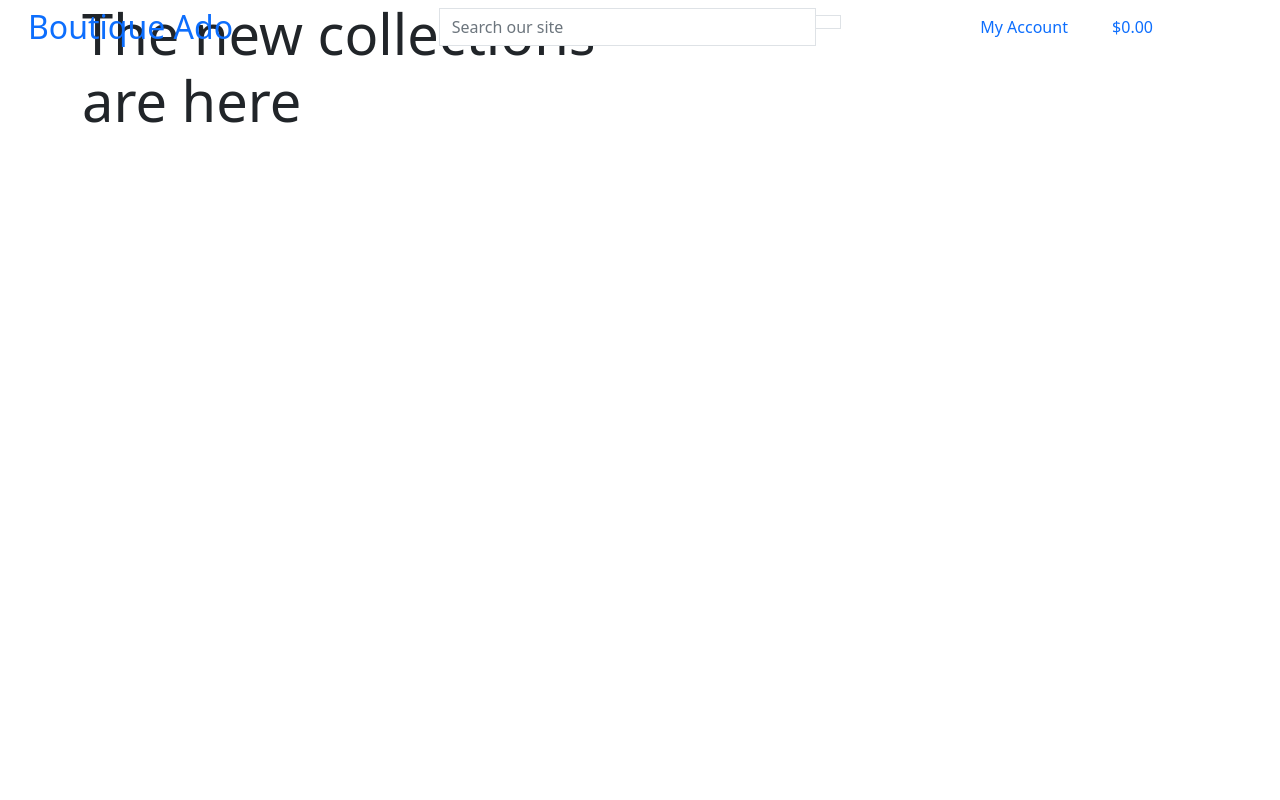
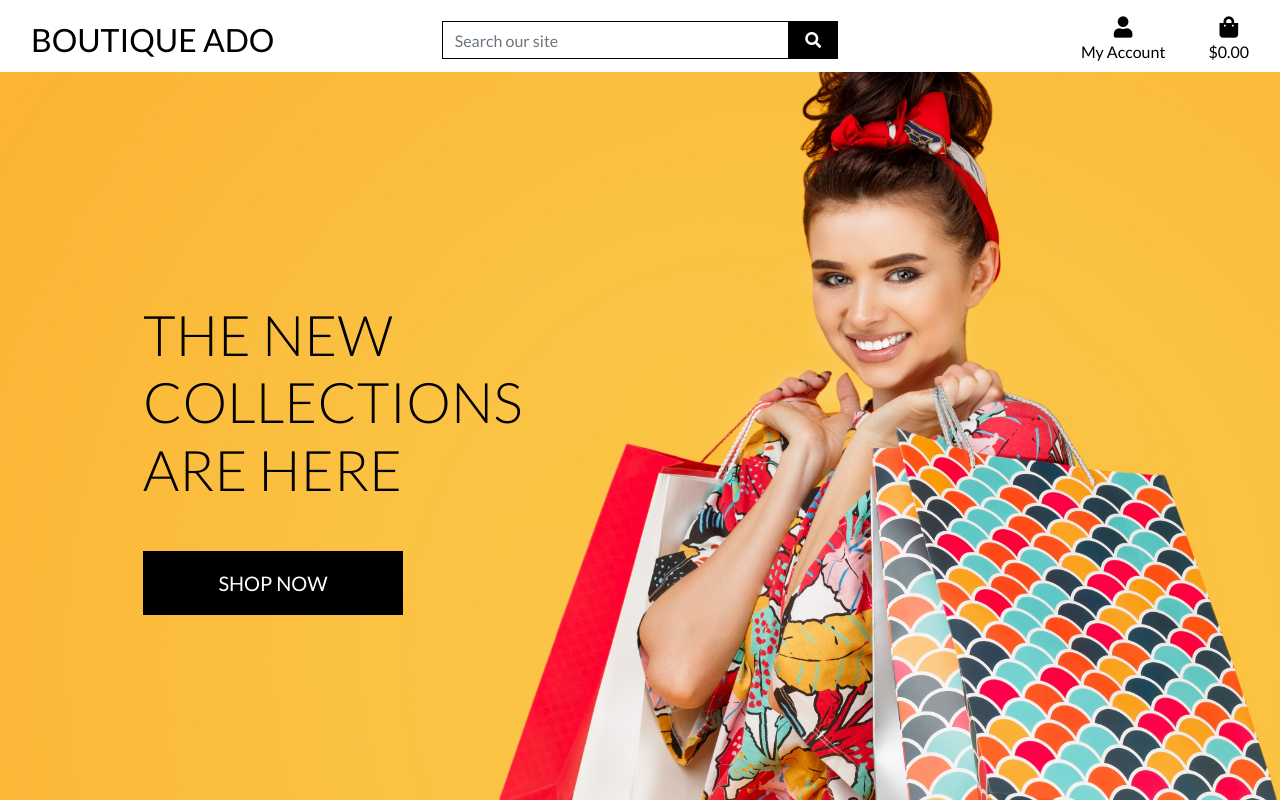
Before and after one commit to Telesia/boutique_ado_pycharm, a Django app: page / in a window 1280 px wide. Run offline with Django 3.2, Linux system fonts and the light colour scheme; some libraries are stand-ins or nearby versions.

Commit message:
Add home page header and css

```diff
--- a/djangoProject1/urls.py
+++ b/djangoProject1/urls.py
@@ -15,9 +15,11 @@ Including another URLconf
 """
 from django.contrib import admin
 from django.urls import path, include
+from django.conf import settings
+from django.conf.urls.static import static
 
 urlpatterns = [
     path('admin/', admin.site.urls),
     path('accounts/', include('allauth.urls')),
     path('', include('home.urls')),
-]
+] + static(settings.MEDIA_URL, document_root=settings.MEDIA_ROOT)
--- a/home/templates/home/index.html
+++ b/home/templates/home/index.html
@@ -16,7 +16,7 @@
                 <h1 class="display-4 logo-font text-black">The new collections are here</h1>
                 <div class="my-5">
                     <h4>
-                        <a href="" class="shop-now-button btn btn-lg rounded-0 text-uppercase py-3 "></a>
+                        <a href="" class="shop-now-button btn btn-lg rounded-0 text-uppercase py-3 ">Shop Now</a>
                     </h4>
                 </div>
             </div>
--- /dev/null
+++ b/static/css/base.css
@@ -0,0 +1,88 @@
+@import url('https://fonts.googleapis.com/css2?family=Lato:ital,wght@0,100;0,300;0,400;0,700;0,900;1,100;1,300;1,400;1,700;1,900&display=swap');
+
+html {
+    height: 100%;
+/* means the h100 classes will work*/
+}
+
+body {
+    /* add background image to body*/
+    background: url('/media/homepage_background_cropped.jpeg') no-repeat center center fixed;
+    background-size: cover;
+    /* this below height: is a calulation for the view height minus the px that the top header will be*/
+    height: calc(100vh - 164px);
+    /* color is for font color*/
+    color: #555;
+    font-family: 'Lato';
+}
+
+/* from Bulma - will keep font awesome icons consistent size & centered */
+.icon {
+    align-items: center;
+    display: inline-flex;
+    justify-content: center;
+    height: 1.5rem;
+    width: 1.5rem;
+}
+
+.logo-font {
+    text-transform: uppercase;
+}
+
+/* makes sure logo takes up only as much space as the text requires and no more*/
+.main-logo-link {
+    width: fit-content;
+}
+
+.shop-now-button {
+    background: black;
+    color: white;
+    min-width: 260px;
+}
+
+.btn-black {
+    background: black;
+    color: white;
+}
+
+.shop-now-button:hover,
+.shop-now-button:active,
+.shop-now-button:focus,
+.btn-black:hover,
+.btn-black:active,
+.btn-black:focus {
+    background: #222;
+    color: white;
+}
+
+.text-black {
+    color: #000 !important;
+}
+
+.border-black {
+    border: 1px solid black !important;
+}
+
+/* -------------------------------- Media Queries */
+
+/* Slightly larger container on xl screens */
+@media (min-width: 1200px) {
+  .container {
+    max-width: 80%;
+  }
+}
+
+/* fixed top navbar only on medium and up */
+@media (min-width: 992px) {
+    .fixed-top-desktop-only {
+        position: fixed;
+        top: 0;
+        right: 0;
+        left: 0;
+        z-index: 1030;
+    }
+
+    .header-container {
+        padding-top: 164px;
+    }
+}
--- a/templates/base.html
+++ b/templates/base.html
@@ -14,24 +14,18 @@
           {% endblock %}
 
           {% block corecss %}
-              <link href="https://cdn.jsdelivr.net/npm/bootstrap@5.0.0-beta3/dist/css/bootstrap.min.css"
-                    rel="stylesheet" integrity="sha384-eOJMYsd53ii+scO/bJGFsiCZc+5NDVN2yr8+0RDqr0Ql0h+rP48ckxlpbzKgwra6"
-                    crossorigin="anonymous">
+              <link rel="stylesheet" href="https://stackpath.bootstrapcdn.com/bootstrap/4.4.1/css/bootstrap.min.css" integrity="sha384-Vkoo8x4CGsO3+Hhxv8T/Q5PaXtkKtu6ug5TOeNV6gBiFeWPGFN9MuhOf23Q9Ifjh" crossorigin="anonymous">
+              <link rel="stylesheet" href="{% static 'css/base.css' %}">
+              <link rel="stylesheet" href="https://cdnjs.cloudflare.com/ajax/libs/font-awesome/5.15.3/css/all.min.css">
           {% endblock %}
 
           {% block extra_css %}
           {% endblock %}
 
           {% block corejs %}
-              <script src="https://cdn.jsdelivr.net/npm/bootstrap@5.0.0-beta3/dist/js/bootstrap.bundle.min.js"
-                      integrity="sha384-JEW9xMcG8R+pH31jmWH6WWP0WintQrMb4s7ZOdauHnUtxwoG2vI5DkLtS3qm9Ekf"
-                      crossorigin="anonymous"></script>
-              <script src="https://cdn.jsdelivr.net/npm/@popperjs/core@2.9.1/dist/umd/popper.min.js"
-                      integrity="sha384-SR1sx49pcuLnqZUnnPwx6FCym0wLsk5JZuNx2bPPENzswTNFaQU1RDvt3wT4gWFG"
-                      crossorigin="anonymous"></script>
-              <script src="https://cdn.jsdelivr.net/npm/bootstrap@5.0.0-beta3/dist/js/bootstrap.min.js"
-                      integrity="sha384-j0CNLUeiqtyaRmlzUHCPZ+Gy5fQu0dQ6eZ/xAww941Ai1SxSY+0EQqNXNE6DZiVc"
-                      crossorigin="anonymous"></script>
+              <script src="https://code.jquery.com/jquery-3.4.1.slim.min.js" integrity="sha384-J6qa4849blE2+poT4WnyKhv5vZF5SrPo0iEjwBvKU7imGFAV0wwj1yYfoRSJoZ+n" crossorigin="anonymous"></script>
+              <script src="https://cdn.jsdelivr.net/npm/popper.js@1.16.0/dist/umd/popper.min.js" integrity="sha384-Q6E9RHvbIyZFJoft+2mJbHaEWldlvI9IOYy5n3zV9zzTtmI3UksdQRVvoxMfooAo" crossorigin="anonymous"></script>
+              <script src="https://stackpath.bootstrapcdn.com/bootstrap/4.4.1/js/bootstrap.min.js" integrity="sha384-wfSDF2E50Y2D1uUdj0O3uMBJnjuUD4Ih7YwaYd1iqfktj0Uod8GCExl3Og8ifwB6" crossorigin="anonymous"></script>
           {% endblock %}
 
           {% block extra_js %}
@@ -41,7 +35,7 @@
       </head>
       <body>
         <header class="container-fluid fixed-top">
-            <div class="row">
+            <div id="topnav" class="row bg-white pt-lg-2 d-lg-flex">
                 <div class="col-12 col-lg-4 my-auto py-1 py-lg-0 text-lg-left">
                     <a href="{% url 'home' %}" class="nav-link main-logo-link">
                         <h2 class="logo-font text-black my-0">Boutique Ado</h2>
@@ -62,7 +56,7 @@
                 </form>
                 </div>
                   <div class="col-12 col-lg-4 my-auto py-1 py-lg-0">
-                    <ul class="list-inline list-unstyled text-center text-lg-right my-0 ">
+                <ul class="list-inline list-unstyled text-center text-lg-right my-0">
                     <li class="list-inline-item dropdown">
                         <a class="text-black nav-link" href="#" id="user-options" data-toggle="dropdown" aria-haspopup="true" aria-expanded="false">
                             <div class="text-center">
@@ -84,6 +78,7 @@
                         </div>
                     </li>
                     <li class="list-inline-item">
+                    <!-- in the below class, used template logic, if grand_total True then use those classes else use other -->
                         <a class="{% if grand_total %}text-info font-weight-bold{% else %}text-black{% endif %} nav-link" href="">
                             <div class="text-center">
                                 <div><i class="fas fa-shopping-bag fa-lg"></i></div>
```
Also changed, not shown: djangoProject1/settings.py (+10 -5 lines), media/homepage_background_cropped.jpeg (added). Lines whose indentation alone changed are shown as unchanged.
